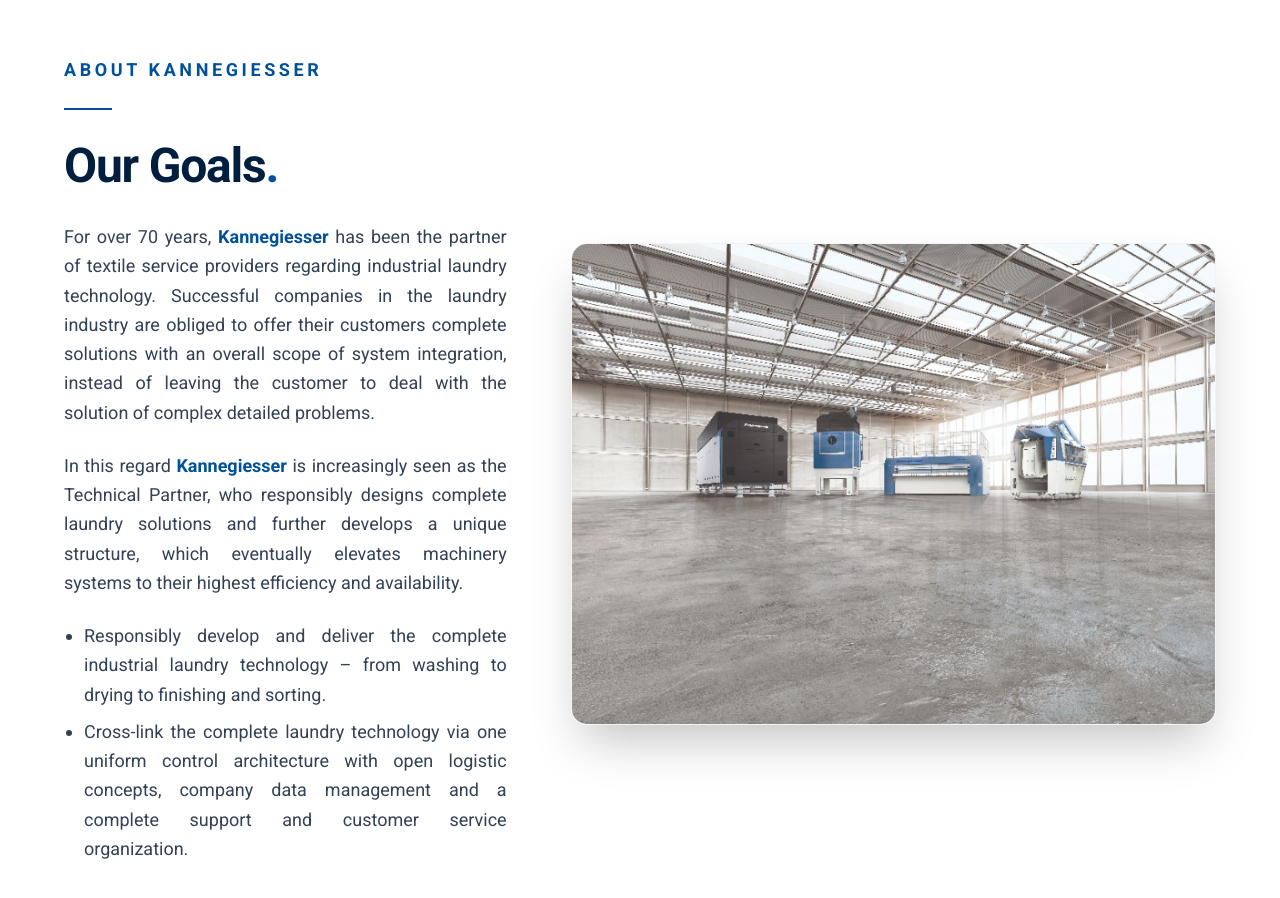
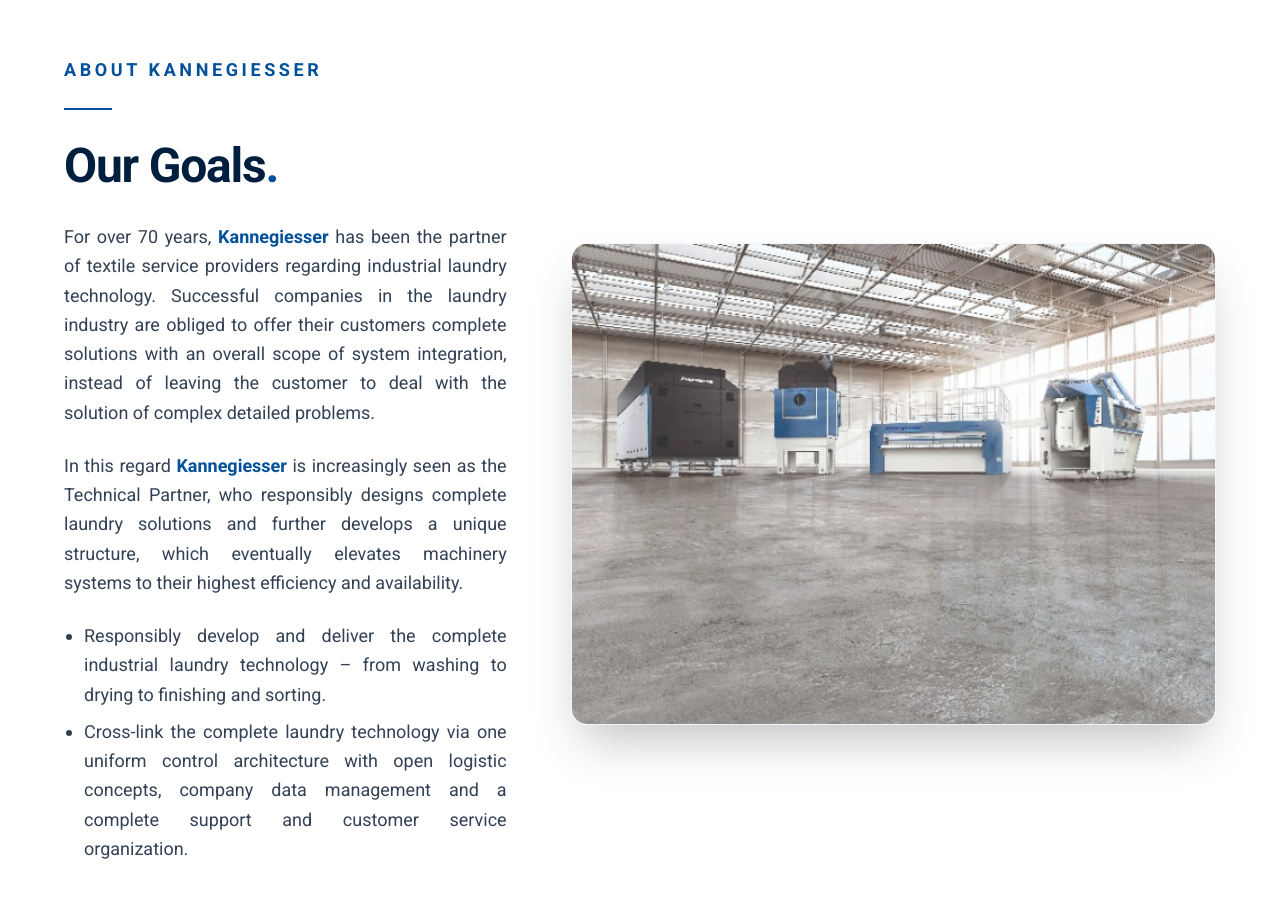
Before and after one commit to Sanjievkumar/p-mac, a React (Vite) app: page /brands/kannegiesser in a window 1280 px wide. Shown: the part 720-1618 px from the top of the page. Built offline with nearby package versions, Linux system fonts and the light colour scheme.

Commit message:
style(kannegiesser): zoom showroom facility image 1.35x to highlight machinery line with high sharpness

```diff
--- a/src/pages/brands/Kannegiesser.jsx
+++ b/src/pages/brands/Kannegiesser.jsx
@@ -163,7 +163,7 @@ export default function Kannegiesser() {
               <img
                 src={buildingBg}
                 alt="Kannegiesser Headquarters"
-                className="w-full h-auto min-h-[380px] lg:min-h-[480px] max-h-[580px] object-cover hover:scale-105 transition-transform duration-700"
+                className="w-full h-auto min-h-[380px] lg:min-h-[480px] max-h-[580px] object-cover scale-[1.35] origin-[55%_65%] group-hover:scale-[1.42] transition-transform duration-700"
               />
             </div>
             <div className="absolute -bottom-6 -right-6 w-48 h-48 bg-[#00509B] -z-10 rounded-2xl opacity-90" style={{ clipPath: 'polygon(100% 0, 0% 100%, 100% 100%)' }} />
```
